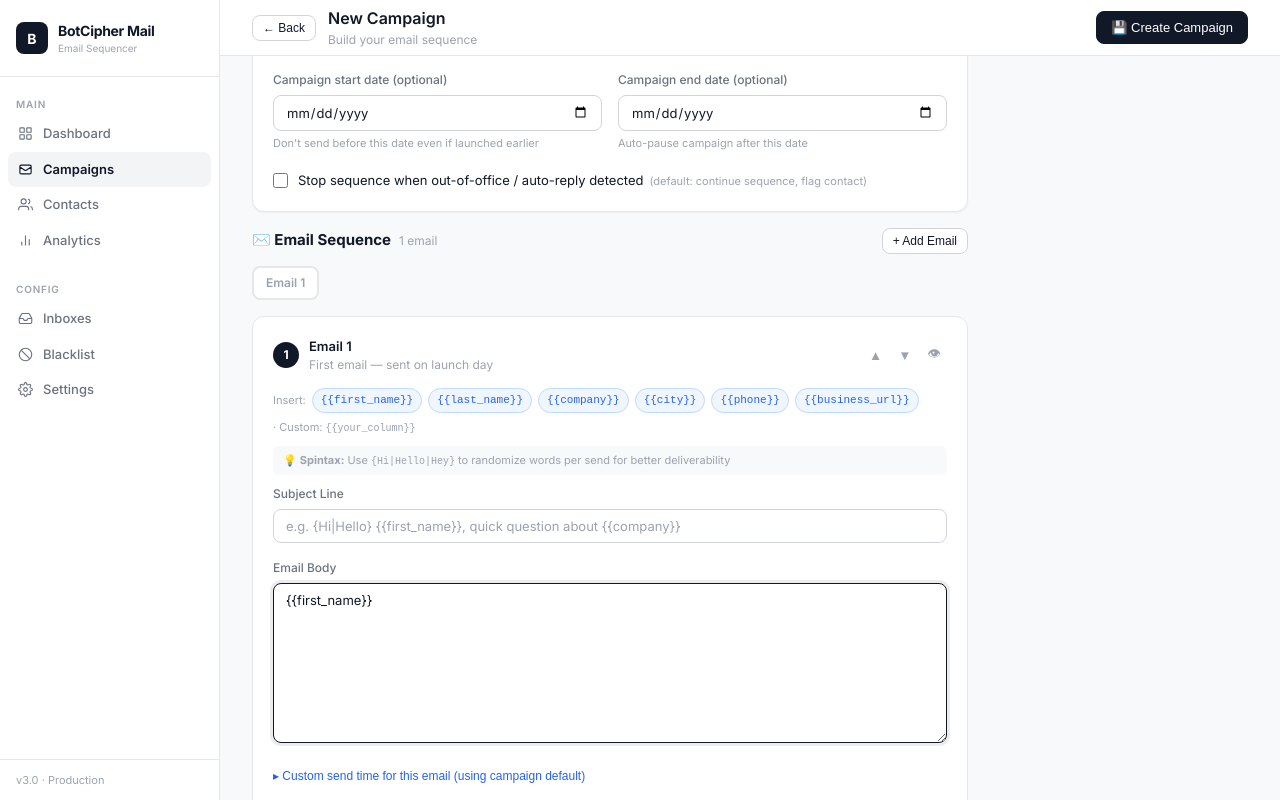
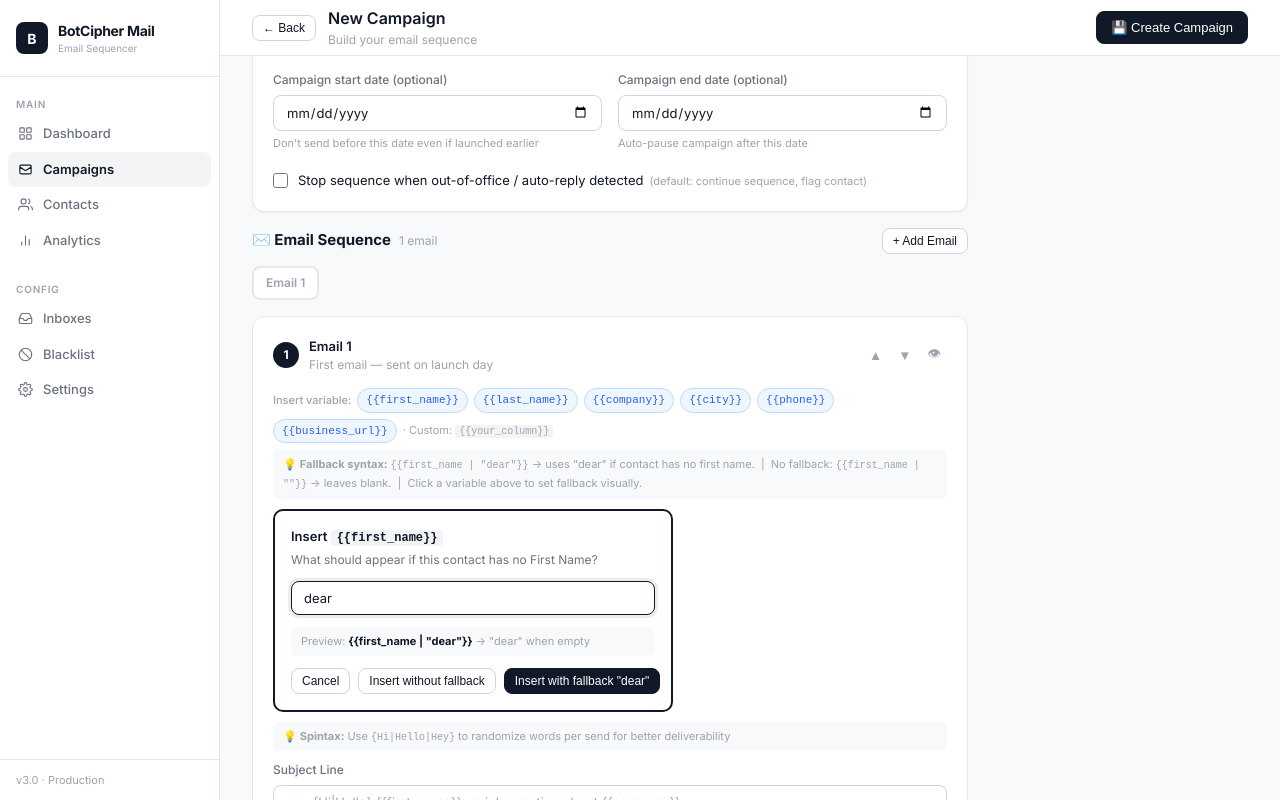
Before and after one commit to nuel5118-star/rbdrfxh, a React (Vite) app: page /campaigns/new in a window 1280 px wide. Both pictures are taken after a click on the element "{{first_name}}". Shown: the part 734-1534 px from the top of the page. Built offline with nearby package versions, Linux system fonts and the light colour scheme; a web font is replaced by a local one.

Commit message:
Update CampaignBuilder.jsx

```diff
--- a/CampaignBuilder.jsx
+++ b/CampaignBuilder.jsx
@@ -2,8 +2,97 @@ import { useState, useEffect, useRef } from 'react';
 import { useNavigate, useParams } from 'react-router-dom';
 import { api } from './api.js';
 
-const VARS = ['{{first_name}}','{{last_name}}','{{company}}','{{city}}','{{phone}}','{{business_url}}'];
+// VARS defined in VarInserter component
 const TIMEZONES = ['America/New_York','America/Chicago','America/Denver','America/Los_Angeles','Europe/London','Europe/Paris','Africa/Lagos','Africa/Nairobi','Asia/Dubai','Asia/Kolkata','Asia/Singapore'];
+
+const VARS = [
+  { key: 'first_name', label: 'First Name', default_fallback: 'dear' },
+  { key: 'last_name', label: 'Last Name', default_fallback: '' },
+  { key: 'company', label: 'Company', default_fallback: 'your company' },
+  { key: 'city', label: 'City', default_fallback: 'your area' },
+  { key: 'phone', label: 'Phone', default_fallback: '' },
+  { key: 'business_url', label: 'Website', default_fallback: '' },
+];
+
+function VarInserter({ onInsert }) {
+  const [popup, setPopup] = useState(null); // { key, label, fallback }
+
+  const handleVarClick = (v) => {
+    setPopup({ key: v.key, label: v.label, fallback: v.default_fallback });
+  };
+
+  const handleInsert = () => {
+    if (!popup) return;
+    const tag = popup.fallback
+      ? `{{${popup.key} | "${popup.fallback}"}}`
+      : `{{${popup.key}}}`;
+    onInsert(tag);
+    setPopup(null);
+  };
+
+  const handleInsertNoFallback = () => {
+    if (!popup) return;
+    onInsert(`{{${popup.key}}}`);
+    setPopup(null);
+  };
+
+  return (
+    <div style={{ marginBottom:10 }}>
+      <div style={{ display:'flex', gap:6, flexWrap:'wrap', alignItems:'center', marginBottom:6 }}>
+        <span style={{ fontSize:11, color:'var(--text-muted)', fontWeight:500 }}>Insert variable:</span>
+        {VARS.map(v => (
+          <span key={v.key} className="var-pill" onClick={() => handleVarClick(v)}>
+            {`{{${v.key}}}`}
+          </span>
+        ))}
+        <span style={{ fontSize:11, color:'var(--text-muted)' }}>· Custom: <code style={{ fontSize:10, background:'var(--bg-muted)', padding:'1px 4px', borderRadius:3 }}>{'{{your_column}}'}</code></span>
+      </div>
+
+      {/* Hint */}
+      <div style={{ fontSize:11, color:'var(--text-muted)', background:'var(--bg-subtle)', padding:'6px 10px', borderRadius:6, lineHeight:1.7 }}>
+        💡 <strong>Fallback syntax:</strong> <code style={{ fontSize:10 }}>{'{{first_name | "dear"}}'}</code> → uses "dear" if contact has no first name.
+        &nbsp;|&nbsp; No fallback: <code style={{ fontSize:10 }}>{'{{first_name | ""}}'}</code> → leaves blank.
+        &nbsp;|&nbsp; Click a variable above to set fallback visually.
+      </div>
+
+      {/* Popup */}
+      {popup && (
+        <div style={{ marginTop:10, background:'var(--bg)', border:'2px solid var(--accent)', borderRadius:10, padding:16, maxWidth:400 }}>
+          <div style={{ fontWeight:600, fontSize:13, marginBottom:4 }}>
+            Insert <code style={{ fontSize:12, background:'var(--bg-muted)', padding:'1px 6px', borderRadius:4 }}>{`{{${popup.key}}}`}</code>
+          </div>
+          <div style={{ fontSize:12, color:'var(--text-secondary)', marginBottom:12 }}>
+            What should appear if this contact has no {popup.label}?
+          </div>
+          <div style={{ display:'flex', gap:8, alignItems:'center', marginBottom:12 }}>
+            <input
+              className="input"
+              style={{ flex:1, fontSize:13 }}
+              placeholder={`e.g. dear, friend, there, (leave blank for nothing)`}
+              value={popup.fallback}
+              onChange={e => setPopup(p => ({ ...p, fallback: e.target.value }))}
+              onKeyDown={e => { if (e.key === 'Enter') handleInsert(); if (e.key === 'Escape') setPopup(null); }}
+              autoFocus
+            />
+          </div>
+          <div style={{ fontSize:11, color:'var(--text-muted)', marginBottom:12, background:'var(--bg-subtle)', padding:'6px 10px', borderRadius:6 }}>
+            Preview: <strong style={{ color:'var(--accent)' }}>
+              {popup.fallback ? `{{${popup.key} | "${popup.fallback}"}}` : `{{${popup.key}}}`}
+            </strong>
+            {popup.fallback && <span style={{ color:'var(--text-muted)' }}> → "{popup.fallback}" when empty</span>}
+          </div>
+          <div style={{ display:'flex', gap:8 }}>
+            <button onClick={() => setPopup(null)} className="btn btn-secondary btn-sm">Cancel</button>
+            <button onClick={handleInsertNoFallback} className="btn btn-secondary btn-sm">Insert without fallback</button>
+            <button onClick={handleInsert} className="btn btn-primary btn-sm">
+              Insert {popup.fallback ? `with fallback "${popup.fallback}"` : 'variable'}
+            </button>
+          </div>
+        </div>
+      )}
+    </div>
+  );
+}
 
 function StepCard({ step, index, total, onChange, onRemove, onMoveUp, onMoveDown, campaignId }) {
   const [showPreview, setShowPreview] = useState(false);
@@ -84,12 +173,8 @@ function StepCard({ step, index, total, onChange, onRemove, onMoveUp, onMoveDown
         </div>
       </div>
 
-      {/* Variable pills */}
-      <div style={{ display:'flex', gap:6, flexWrap:'wrap', marginBottom:10, alignItems:'center' }}>
-        <span style={{ fontSize:11, color:'var(--text-muted)' }}>Insert:</span>
-        {VARS.map(v => <span key={v} className="var-pill" onClick={() => insertVar(v)}>{v}</span>)}
-        <span style={{ fontSize:11, color:'var(--text-muted)' }}>· Custom: <code style={{ fontSize:10 }}>{'{{your_column}}'}</code></span>
-      </div>
+      {/* Variable pills with fallback editor */}
+      <VarInserter onInsert={insertVar} />
 
       {/* Spintax hint */}
       <div style={{ fontSize:11, color:'var(--text-muted)', marginBottom:10, background:'var(--bg-subtle)', padding:'6px 10px', borderRadius:6 }}>
```
